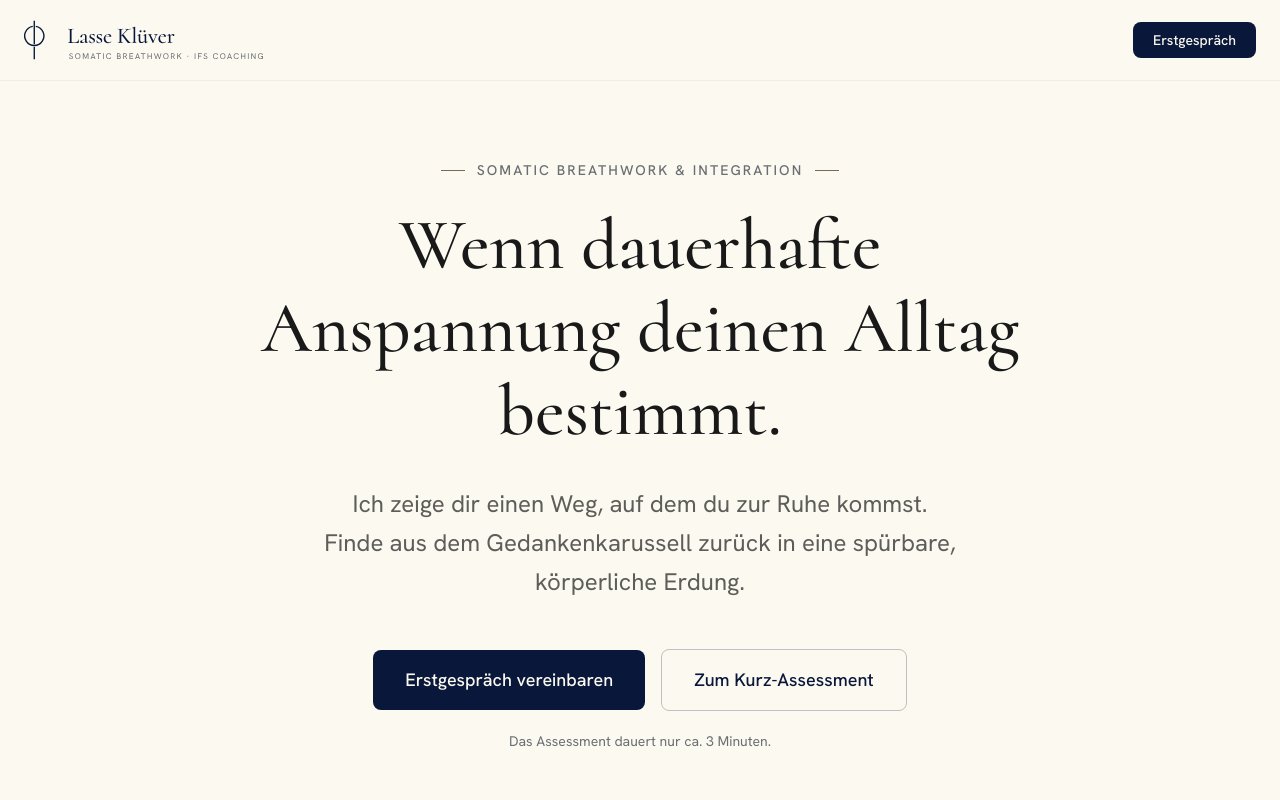
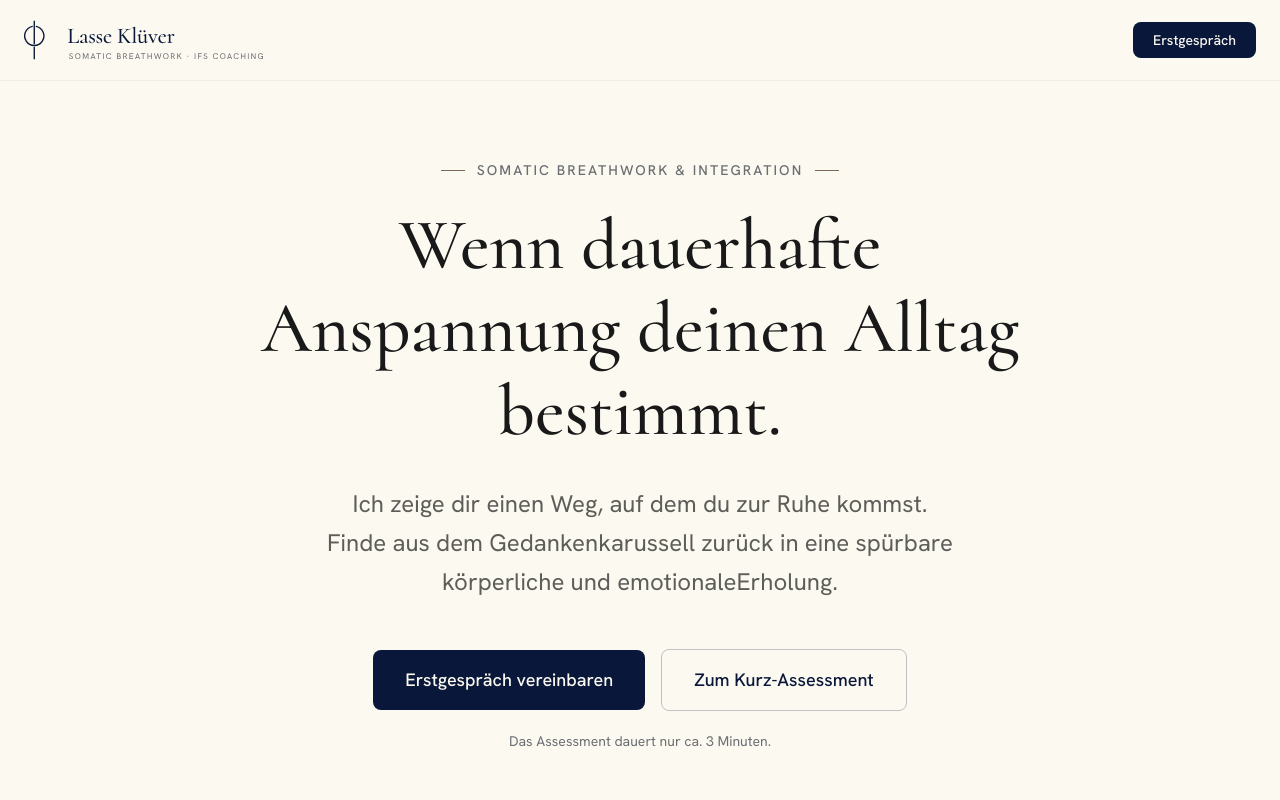
Before and after one commit to Mato-coding/mato-coaching, a Next.js app: page / in a window 1280 px wide. Shown: the top 800 px of the page. Built offline with nearby package versions, Linux system fonts and the light colour scheme.

Commit message:
Small Copy Changes

```diff
--- a/src/components/sections/Hero.tsx
+++ b/src/components/sections/Hero.tsx
@@ -29,7 +29,7 @@ export default function Hero() {
           <p className="text-xl md:text-2xl text-primary/70 font-light leading-relaxed mb-12 max-w-2xl mx-auto">
             Ich zeige dir einen Weg, auf dem du zur Ruhe kommst.
             <br />
-            Finde aus dem Gedankenkarussell zurück in eine spürbare, körperliche Erdung.
+            Finde aus dem Gedankenkarussell zurück in eine spürbare körperliche und emotionaleErholung.
           </p>
         </FadeIn>
 
--- a/src/components/sections/breathwork/BreathworkHero.tsx
+++ b/src/components/sections/breathwork/BreathworkHero.tsx
@@ -20,8 +20,9 @@ export default function BreathworkHero() {
         <FadeIn delay={0.2}>
           <p className="text-xl text-primary/70 leading-relaxed mb-12 max-w-2xl mx-auto">
             Begleitete Atemsitzungen für Menschen, die nach außen funktionieren
-            und innen keine Ruhe finden können. Einzeln oder in der Gruppe, in Hamburg und
-            online.
+            und innen keine Ruhe finden können.
+            <br />
+            Einzeln oder in der Gruppe, in Hamburg und online.
           </p>
         </FadeIn>
 
```
Also changed, not shown: 1 other file (tests, documents, lock files or other folders).
